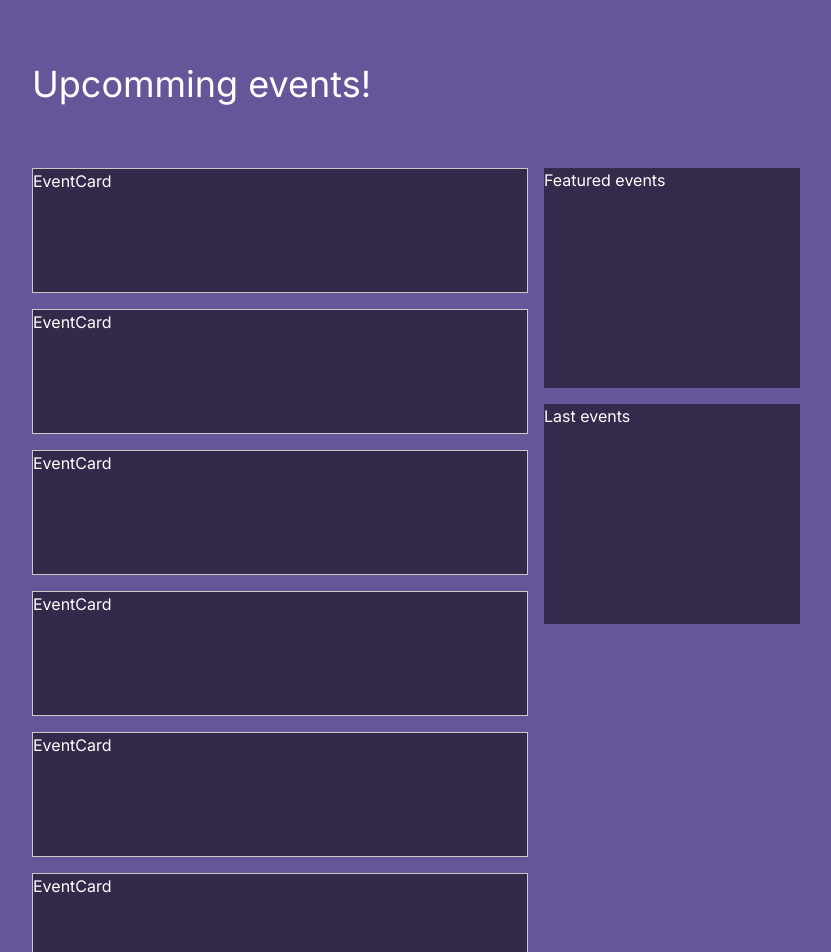
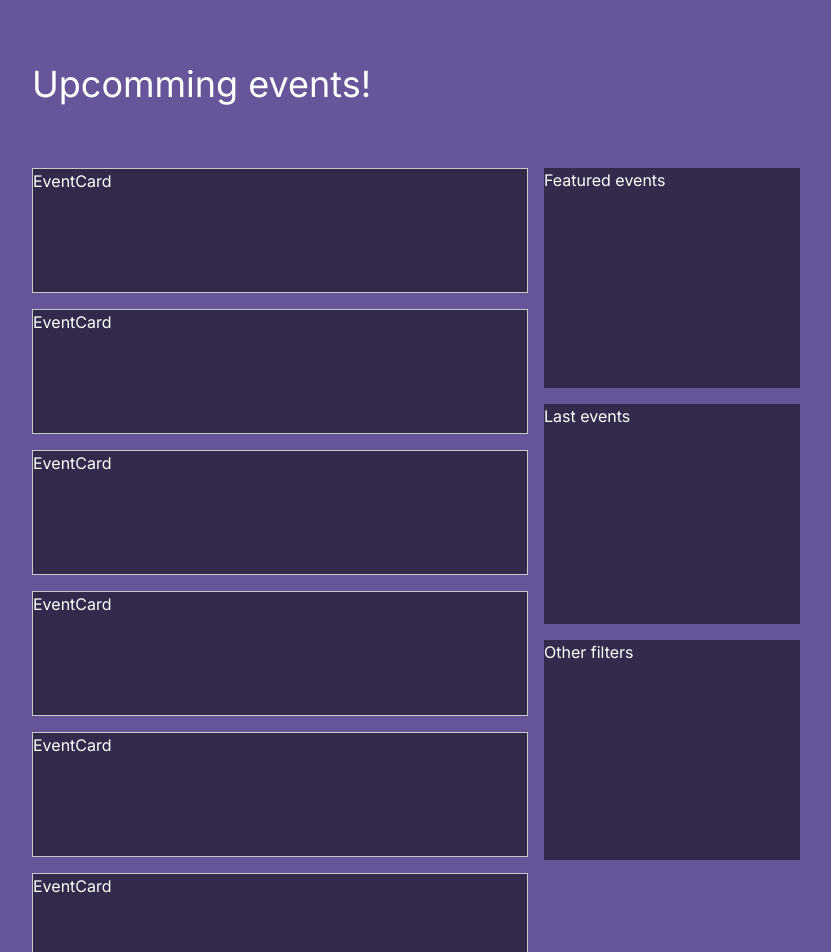
Before and after one commit to ruslanguns/portfolio-apps, a Next.js app in the folder 1-CountDown-Timer/app/: page / in a window 1280 px wide. Shown: the top 952 px of the page, without its empty margins (224-1055 px from the left). Built offline with nearby package versions, Linux system fonts and the light colour scheme.

Commit message:
Improved sidebar accesibility

```diff
--- a/1-CountDown-Timer/app/pages/index.js
+++ b/1-CountDown-Timer/app/pages/index.js
@@ -17,6 +17,9 @@ export default function Home() {
         <aside className={styles.sidebar}>
           <div>Featured events</div>
           <div>Last events</div>
+          <div>Other filters</div>
+          <div>Other filters</div>
+          <div>Other filters</div>
         </aside>
 
         <div className={styles.events}>
--- a/1-CountDown-Timer/app/styles/Home.module.css
+++ b/1-CountDown-Timer/app/styles/Home.module.css
@@ -8,6 +8,7 @@
   @apply w-full max-w-3xl min-w-fit;
   min-height: 100vh;
   margin-inline: 1rem;
+  position: relative;
   padding: 4rem 0;
   display: grid;
   grid-template-columns: 2fr 1fr;
@@ -24,9 +25,16 @@
 
 .sidebar {
   grid-area: sidebar;
+  overflow-y: auto;
+  scrollbar-width: none; /* Firefox */
   position: sticky;
+  height: calc(100vh - 6.5rem);
   top: 1rem;
   align-self: start;
+}
+
+.sidebar::-webkit-scrollbar {
+  display: none; /* Safari and Chrome */
 }
 
 .sidebar div {
```
